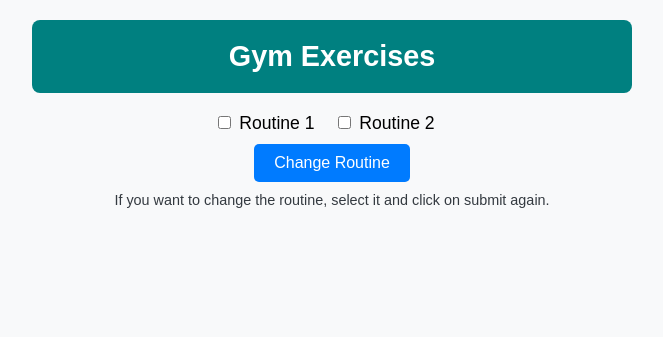
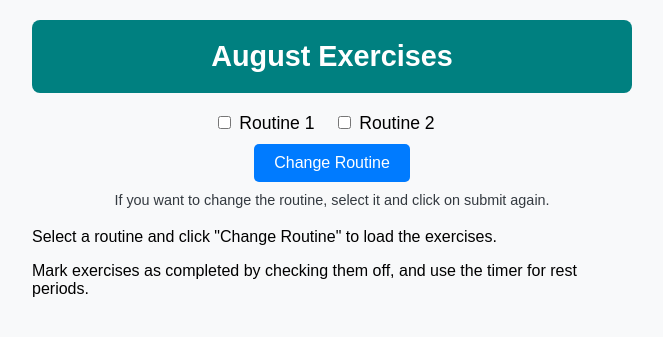
Before and after one commit to estebanzu/marfitness, a plain HTML site: page index.html in a window 1280 px wide. Shown: the whole page, without its empty margins (308-971 px from the left). Drawn offline with Linux system fonts and the light colour scheme.

Commit message:
Update index.html

```diff
--- a/index.html
+++ b/index.html
@@ -9,7 +9,7 @@
 <body>
     <div class="container">
         <div class="banner">
-            <h1>Gym Exercises</h1>
+            <h1>August Exercises</h1>
         </div>
         <div class="owner" id="ownerName"></div>
         <div class="routine-selection">
@@ -22,11 +22,16 @@
                 Routine 2
             </label>
             <br>
-            <button onclick="submitRoutine()">Change Routine</button>
+            <button onclick="submitRoutine()" aria-label="Change Routine">Change Routine</button>
             <div class="instruction">If you want to change the routine, select it and click on submit again.</div>
+        </div>
+        <div class="instructions">
+            <p>Select a routine and click "Change Routine" to load the exercises.</p>
+            <p>Mark exercises as completed by checking them off, and use the timer for rest periods.</p>
         </div>
         <div id="exerciseList"></div>
         <div id="congratulationsMessage" class="congratulations hidden">You did it!</div>
+        <div id="loadingIndicator" class="hidden">Loading...</div>
     </div>
     <script src="script.js"></script>
 </body>
```
